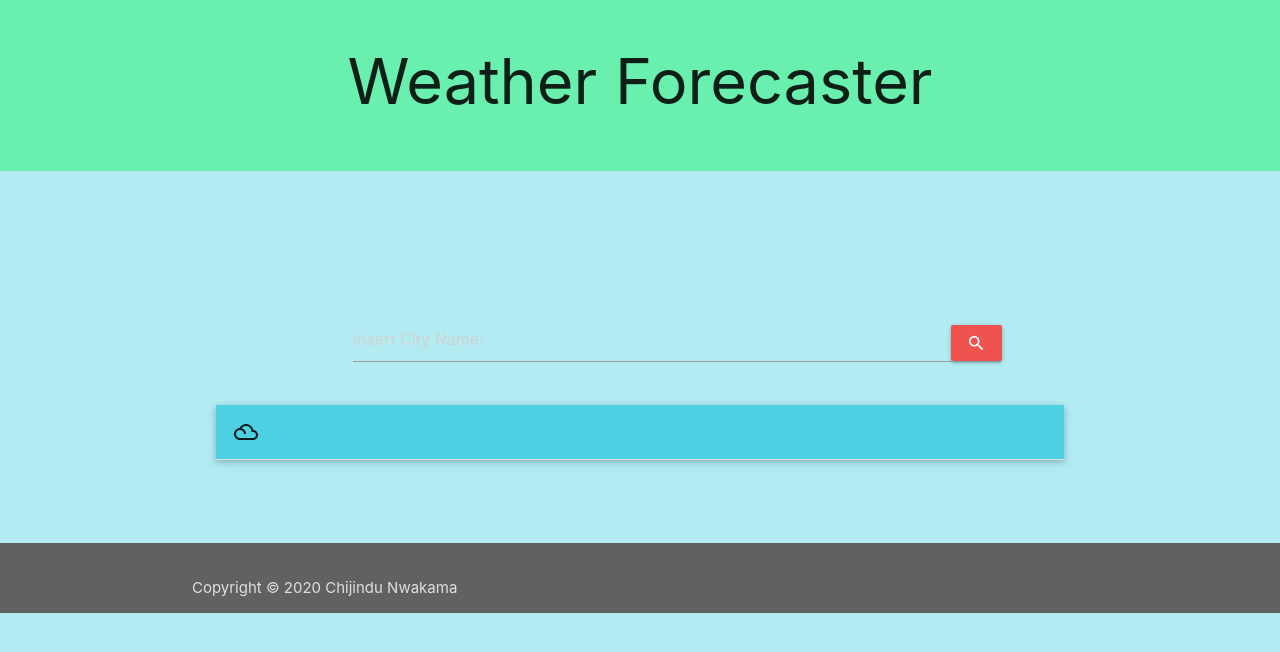
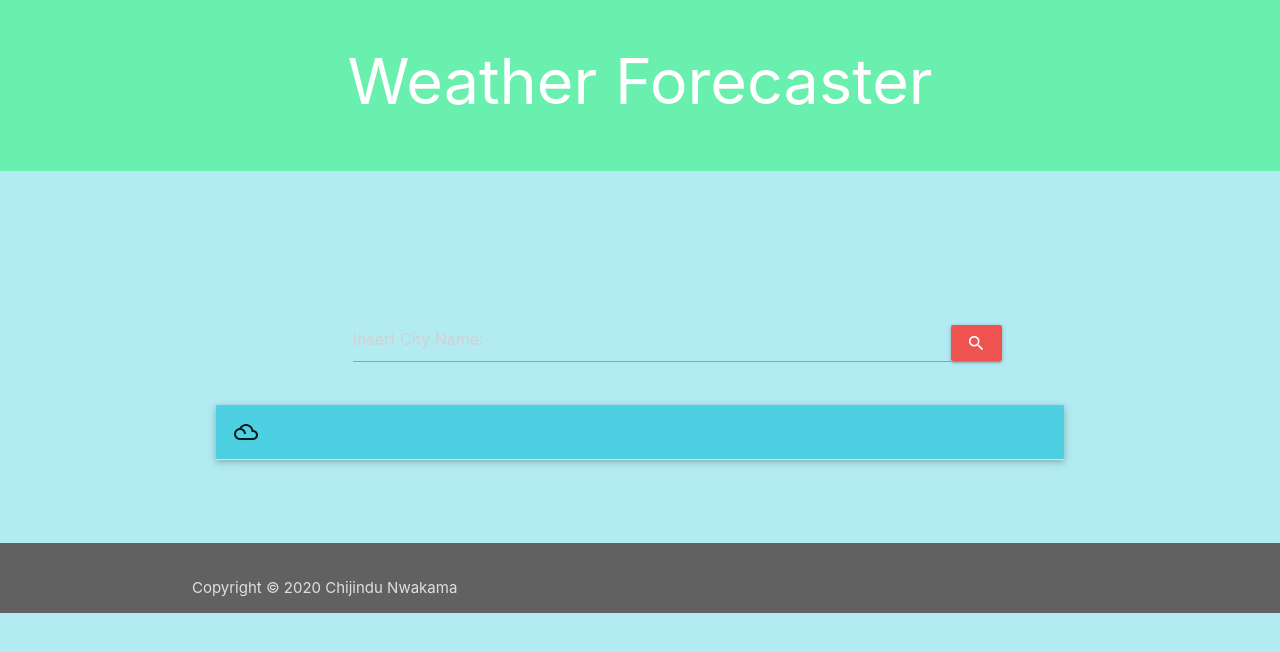
Before and after one commit to Cnwak/weather-Forecast, a plain HTML site: page index.html in a window 1280 px wide. Drawn offline with nearby package versions, Linux system fonts and the light colour scheme.

Commit message:
minor ux

```diff
--- a/index.html
+++ b/index.html
@@ -28,7 +28,7 @@
 
       <div id="head" class="green accent-2">
         <header class="center-align ">
-          <h1>Weather Forecaster</h1>
+          <h1 class="white-text">Weather Forecaster</h1>
         </header>
 
       </div>
```
